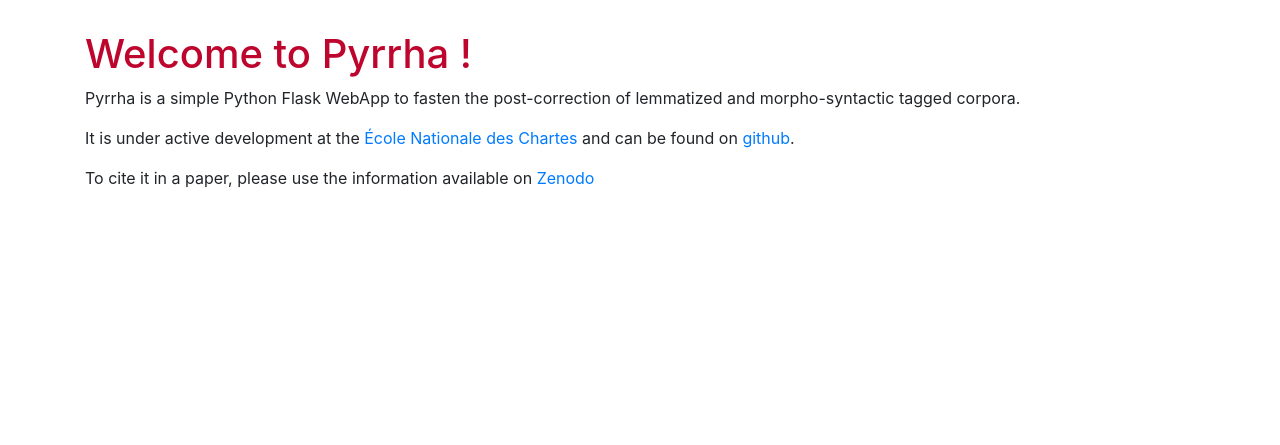
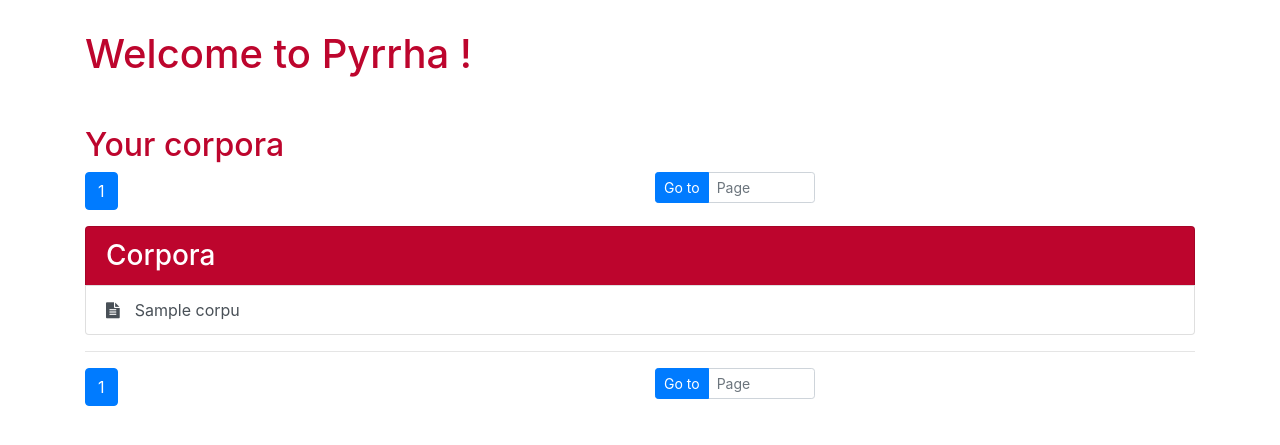
Before and after one commit to hipster-philology/pyrrha, a Flask app: page / in a window 1280 px wide. Shown: the part 56-501 px from the top of the page. Run offline with Flask 2, Linux system fonts and the light colour scheme; a user stored in the database is signed in; tables that the repository leaves empty hold one stand-in row (values such as "Sample post"); some libraries are stand-ins or nearby versions.

Commit message:
(Favorites) Change the index page to list all corpora you have access to as user (not admin accesses)

```diff
--- a/app/main/views/index.py
+++ b/app/main/views/index.py
@@ -1,9 +1,23 @@
+from flask_login import current_user
+from flask import request
+
+
 from .utils import render_template_with_nav_info
 from .. import main
+
+from ...models import Corpus
+from ...utils.pagination import int_or
 
 
 @main.route('/')
 def index():
     """ Index
     """
+    if current_user.is_authenticated and not current_user.is_anonymous:
+        corpora = Corpus.for_user(current_user, _all=False).paginate(
+            page=int_or(request.args.get("page"), 1),
+            per_page=20  # ToDo: Should it be hardcoded ?
+        )
+        return render_template_with_nav_info("main/index_loggedin.html", corpora=corpora)
+
     return render_template_with_nav_info('main/index.html')
--- a/app/main/views/utils.py
+++ b/app/main/views/utils.py
@@ -49,7 +49,7 @@ def render_template_with_nav_info(template, **kwargs):
     :return:
     """
     kwargs.update(dict(
-        corpora=[corpus for corpus in Corpus.for_user(current_user)]
+        favorites=[corpus for corpus in Corpus.for_user(current_user)]
     ))
     kwargs.update(dict(
         control_lists=[
--- a/app/models/corpus.py
+++ b/app/models/corpus.py
@@ -182,13 +182,17 @@ class Corpus(db.Model):
         )
 
     @staticmethod
-    def for_user(current_user):
-        return db.session.query(Corpus).filter(
+    def for_user(current_user, _all=True):
+        corpora = db.session.query(Corpus).filter(
             db.and_(
                 CorpusUser.corpus_id == Corpus.id,
                 CorpusUser.user_id == current_user.id
             )
-        ).all()
+        )
+        if _all:
+            return corpora.all()
+        else:
+            return corpora
 
     def is_owned_by(self, user):
         return db.session.query(literal(True)).filter(
--- a/app/templates/layouts/base.html
+++ b/app/templates/layouts/base.html
@@ -9,7 +9,7 @@
     </head>
     <body>
         {% block nav %}
-            {{ nav.render_nav(current_user, corpora=corpora, control_lists=control_lists) }}
+            {{ nav.render_nav(current_user, corpora=favorites, control_lists=control_lists) }}
         {%  endblock %}
         <div class="container-fluid" id="main-container">
             <div class="row">
--- a/app/templates/macros/nav_macros.html
+++ b/app/templates/macros/nav_macros.html
@@ -1,6 +1,7 @@
 {# This macro is called on the user dashboards. In this case the administrator dashboard
    at the route admin.index
 #}
+{% import 'macros/dashboard_macros.html' as dashboard %}
 
 {% macro render_menu_items(endpoints) %}
     {% for endpoint, name, icon in endpoints %}
@@ -199,3 +200,21 @@ Correct tokens with
   <li class="nav-item"><a class="nav-link" href="{{url_for("main.tokens_correct_unallowed", corpus_id=corpus.id, allowed_type='morph')}}">Unallowed morph</a></li>
 </ul>
 {% endmacro %}
+
+
+{% macro corpora_list(corpora, endpoint='') %}
+    <div class="mt-5">
+        <h2>Your corpora</h2>
+
+        {{ render_pagination(corpora, endpoint, get_params=[]) }}
+
+        <div id="corpora-dashboard" class="list-group">
+            <h3 class="list-group-item bg-dark text-white">Corpora</h3>
+            {% for corpus in corpora.items %}
+                {{ dashboard.dashboard_option(corpus.name, 'main.tokens_correct', args={"corpus_id": corpus.id}, icon="fa fa-file-text") }}
+            {% endfor %}
+        </div>
+        <hr />
+        {{ render_pagination(corpora, endpoint, get_params=[]) }}
+    </div>
+{% endmacro %}
--- /dev/null
+++ b/app/templates/main/index_loggedin.html
@@ -0,0 +1,10 @@
+{% extends 'layouts/base.html' %}
+{% import "macros/nav_macros.html" as nav %}
+
+{% block content %}
+    <div class="ui text container">
+      <h1>Welcome to Pyrrha !</h1>
+        {{ nav.corpora_list(corpora, endpoint="main.index") }}
+
+    </div>
+{% endblock %}
```
